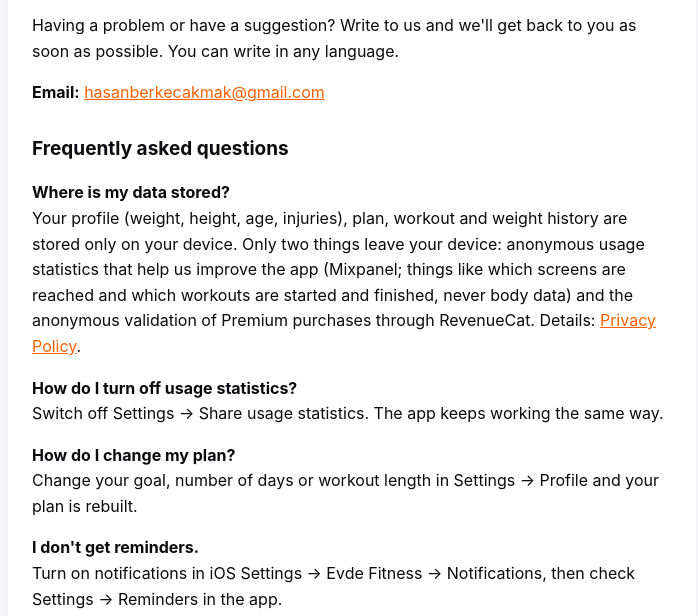
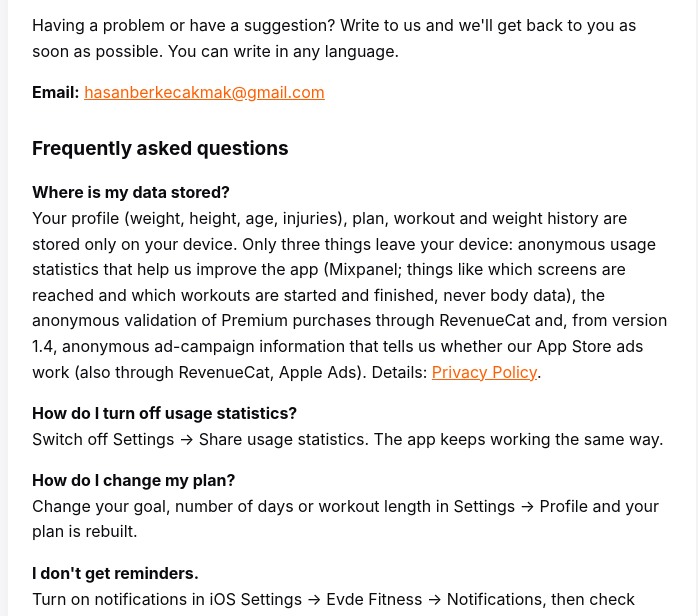
Before and after one commit to berkecakmak33/evdefitness-legal, a plain HTML site: page en/support.html in a window 1280 px wide. Shown: the part 140-756 px from the top of the page, without its empty margins (288-986 px from the left). Drawn offline with Linux system fonts and the light colour scheme.

Commit message:
Support (EN): data FAQ mentions Apple Ads measurement (1.4)
The 'Where is my data stored?' answer now lists three things that leave the device, adding anonymous App Store ad-campaign information via RevenueCat from version 1.4, matching the privacy policy of November 23, 2026.

```diff
--- a/en/support.html
+++ b/en/support.html
@@ -14,7 +14,7 @@ a { color: var(--orange); }
 <p>Having a problem or have a suggestion? Write to us and we'll get back to you as soon as possible. You can write in any language.</p>
 <p><strong>Email:</strong> <a href="mailto:hasanberkecakmak@gmail.com">hasanberkecakmak@gmail.com</a></p>
 <h2>Frequently asked questions</h2>
-<p><strong>Where is my data stored?</strong><br>Your profile (weight, height, age, injuries), plan, workout and weight history are stored only on your device. Only two things leave your device: anonymous usage statistics that help us improve the app (Mixpanel; things like which screens are reached and which workouts are started and finished, never body data) and the anonymous validation of Premium purchases through RevenueCat. Details: <a href="privacy-policy.html">Privacy Policy</a>.</p>
+<p><strong>Where is my data stored?</strong><br>Your profile (weight, height, age, injuries), plan, workout and weight history are stored only on your device. Only three things leave your device: anonymous usage statistics that help us improve the app (Mixpanel; things like which screens are reached and which workouts are started and finished, never body data), the anonymous validation of Premium purchases through RevenueCat and, from version 1.4, anonymous ad-campaign information that tells us whether our App Store ads work (also through RevenueCat, Apple Ads). Details: <a href="privacy-policy.html">Privacy Policy</a>.</p>
 <p><strong>How do I turn off usage statistics?</strong><br>Switch off Settings → Share usage statistics. The app keeps working the same way.</p>
 <p><strong>How do I change my plan?</strong><br>Change your goal, number of days or workout length in Settings → Profile and your plan is rebuilt.</p>
 <p><strong>I don't get reminders.</strong><br>Turn on notifications in iOS Settings → Evde Fitness → Notifications, then check Settings → Reminders in the app.</p>
```
